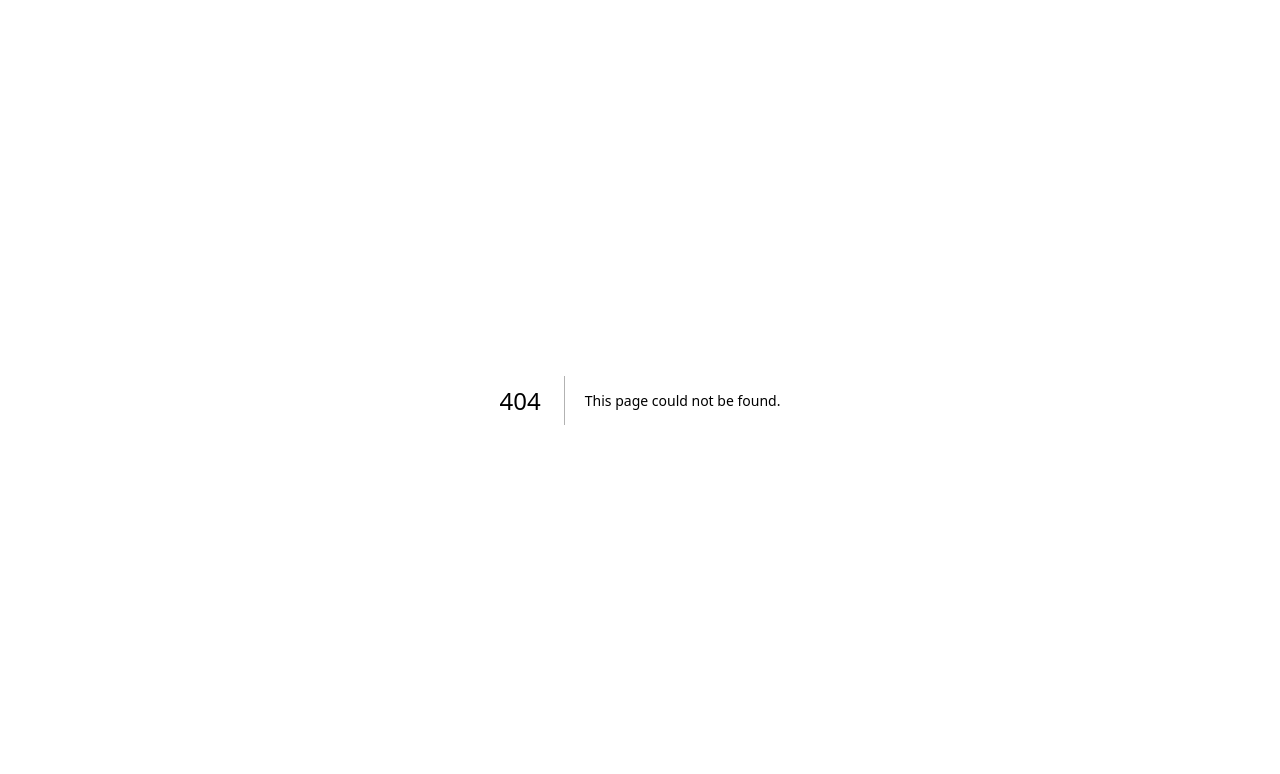
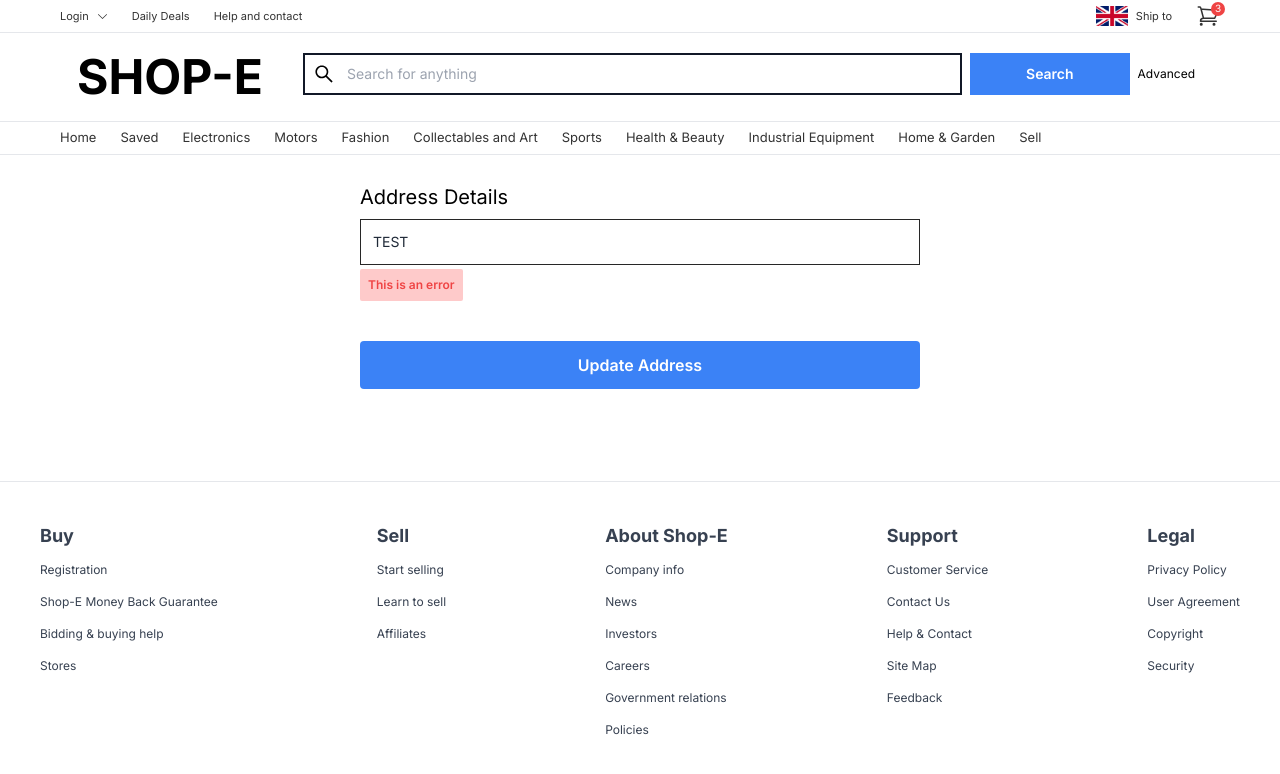
Before and after one commit to Jeffansah/Shop-E, a Next.js app: page /address in a window 1280 px wide. Before the commit this address had no page. Shown: the top 774 px of the page. Built offline with nearby package versions, Linux system fonts and the light colour scheme.

Commit message:
Address page UI added

```diff
--- /dev/null
+++ b/app/address/page.js
@@ -0,0 +1,34 @@
+"use client";
+
+import TextInput from "../components/TextInput";
+import MainLayout from "../layouts/MainLayout";
+import { AiOutlineLoading3Quarters } from "react-icons/ai";
+
+const page = () => {
+  return (
+    <>
+      <MainLayout>
+        <div id="AddressPage" className="mt-4 max-w-[600px] mx-auto px-2">
+          <div className="mx-auto bg-white rounded-lg p-3">
+            <div className="text-xl text-bold mb-2">Address Details</div>
+            <form>
+              <div className="mb-4">
+                <TextInput
+                  className="w-full"
+                  string={"TEST"}
+                  placeholder="Name"
+                  error={"This is an error"}
+                />
+              </div>
+              <button className="mt-6 w-full text-white font-semibold p-3 rounded bg-blue-500">
+                Update Address
+              </button>
+            </form>
+          </div>
+        </div>
+      </MainLayout>
+    </>
+  );
+};
+
+export default page;
--- /dev/null
+++ b/app/auth/page.js
@@ -0,0 +1,36 @@
+"use client";
+
+import { Auth } from "@supabase/auth-ui-react";
+import { ThemeSupa } from "@supabase/auth-ui-shared";
+import { createClientComponentClient } from "@supabase/auth-helpers-nextjs";
+import Link from "next/link";
+
+const page = () => {
+  // const supabase = createClientComponentClient()
+
+  return (
+    <>
+      <div id="AuthPage" className="w-full min-h-screen bg-white">
+        <div className="w-full flex items-center justify-center p-5 border-b-gray-300">
+          <Link href="/" className="min-w-[170px]">
+            <h3 className="font-bold text-[44px]">SHOP-E</h3>
+          </Link>
+        </div>
+        <div className="w-full flex items-center justify-center p-5 border-b-gray-300">
+          Login / Register
+        </div>
+        <div className="max-w-[400px] mx-auto px-2">
+          {/* <Auth
+            onlyThirdPartyProviders
+            redirectTo={`${window.location.origin}/auth/callback`}
+            supabaseClient={supabase}
+            providers={["google"]}
+            appearance={{ theme: ThemeSupa }}
+          /> */}
+        </div>
+      </div>
+    </>
+  );
+};
+
+export default page;
--- /dev/null
+++ b/app/components/TextInput.jsx
@@ -0,0 +1,21 @@
+"use client";
+
+const TextInput = ({ string, placeholder, error, onUpdate }) => {
+  return (
+    <>
+      <input
+        type="text"
+        placeholder="placeholder"
+        className="w-full bg-white text-gray-800 text-sm border border-[#272727] p-3 placeholder:text-gray-500 focus:outline-none"
+        value={string || ""}
+        onChange={(e) => onUpdate(e.target.value)}
+        autoComplete="off"
+      />
+      <div className="p-2 mt-1 bg-red-200 max-w-max rounded-sm text-red-500 text-xs font-semibold">
+        {error ? error : null}
+      </div>
+    </>
+  );
+};
+
+export default TextInput;
```
